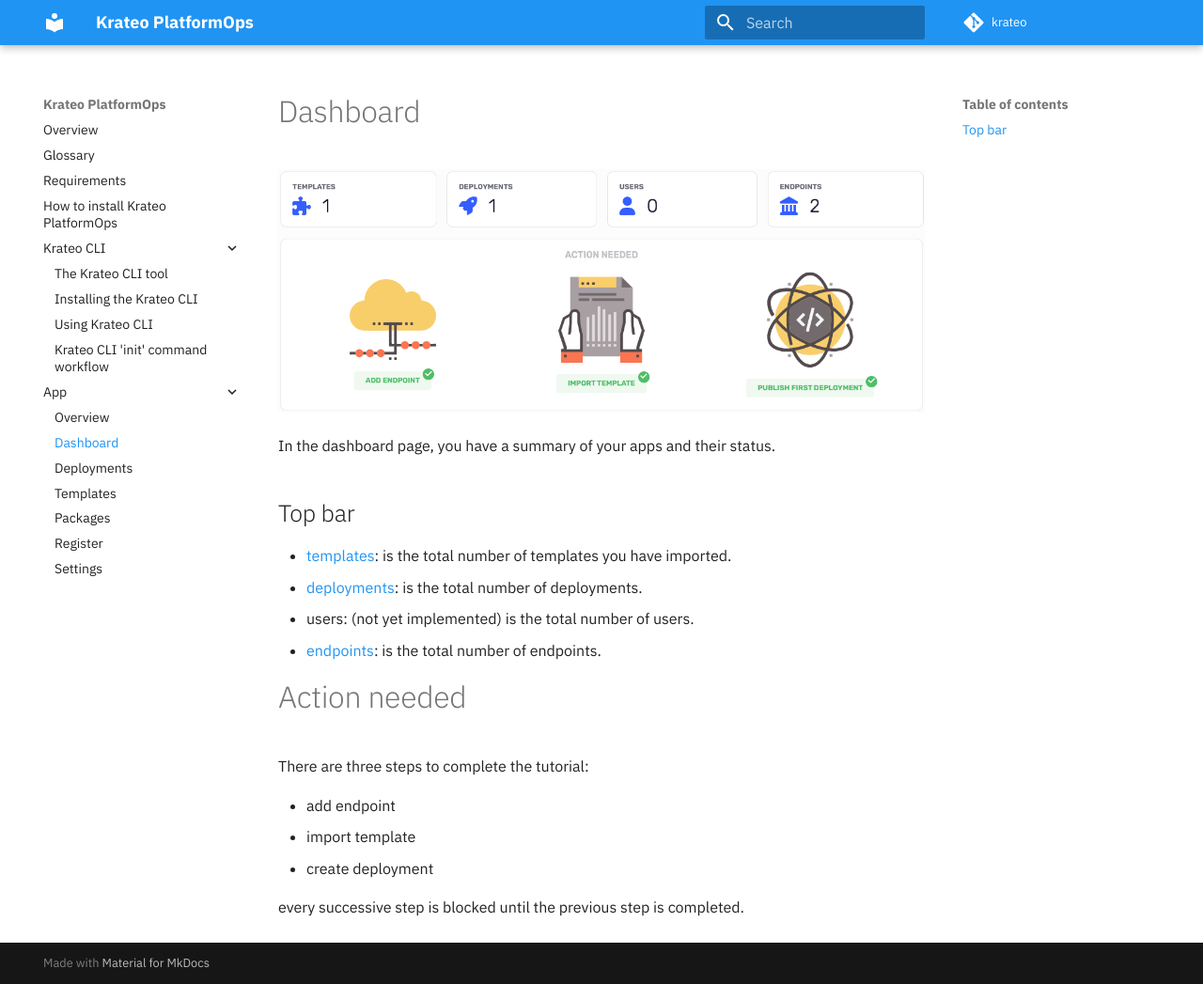
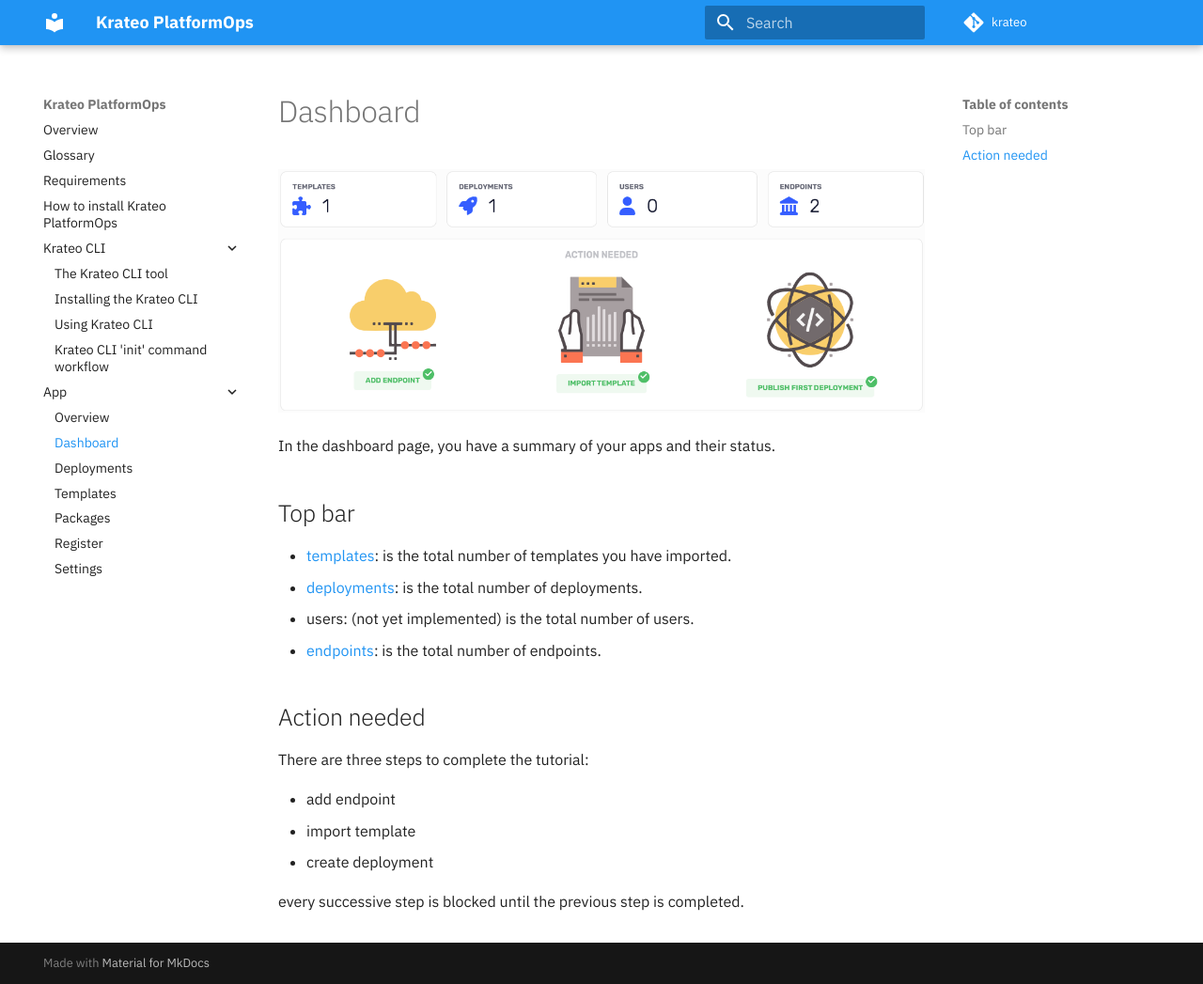
Before and after one commit to krateoplatformops/krateo-docs, an MkDocs documentation site: the page built from docs/app/app-dashboard.md, in a window 1280 px wide and 1047 px high. Shown: the whole window at 94% size. Built offline with MkDocs 1.6.1 and Material for MkDocs 9.7.7, drawn with Linux system fonts in a browser that asks for light colours; comment, search, counter and statistics services are not loaded.

```diff
--- a/docs/app/app-dashboard.md
+++ b/docs/app/app-dashboard.md
@@ -11,7 +11,7 @@
 - users: (not yet implemented) is the total number of users.
 - [endpoints](./app-endpoints.md): is the total number of endpoints.
 
-# Action needed
+## Action needed
 
 There are three steps to complete the tutorial:
 
--- a/mkdocs.yml
+++ b/mkdocs.yml
@@ -5,7 +5,7 @@
 
 # Repository
 repo_name: krateo
-repo_url: https://github.com/krateoplatformops/krateo-docs
+repo_url: https://github.com/krateoplatformops/krateo
 edit_uri: edit/master/docs
 docs_dir: docs
 
@@ -40,7 +40,8 @@
     text: IBM Plex Sans
     code: IBM Plex Mono
   icon:
-    logo: material/library
+    logo: media/logo.png
+  favicon: media/logo.png
   features:
     # - navigation.tabs
     - navigation.instant
```
Also changed, not shown: docs/media/logo.png (added).
